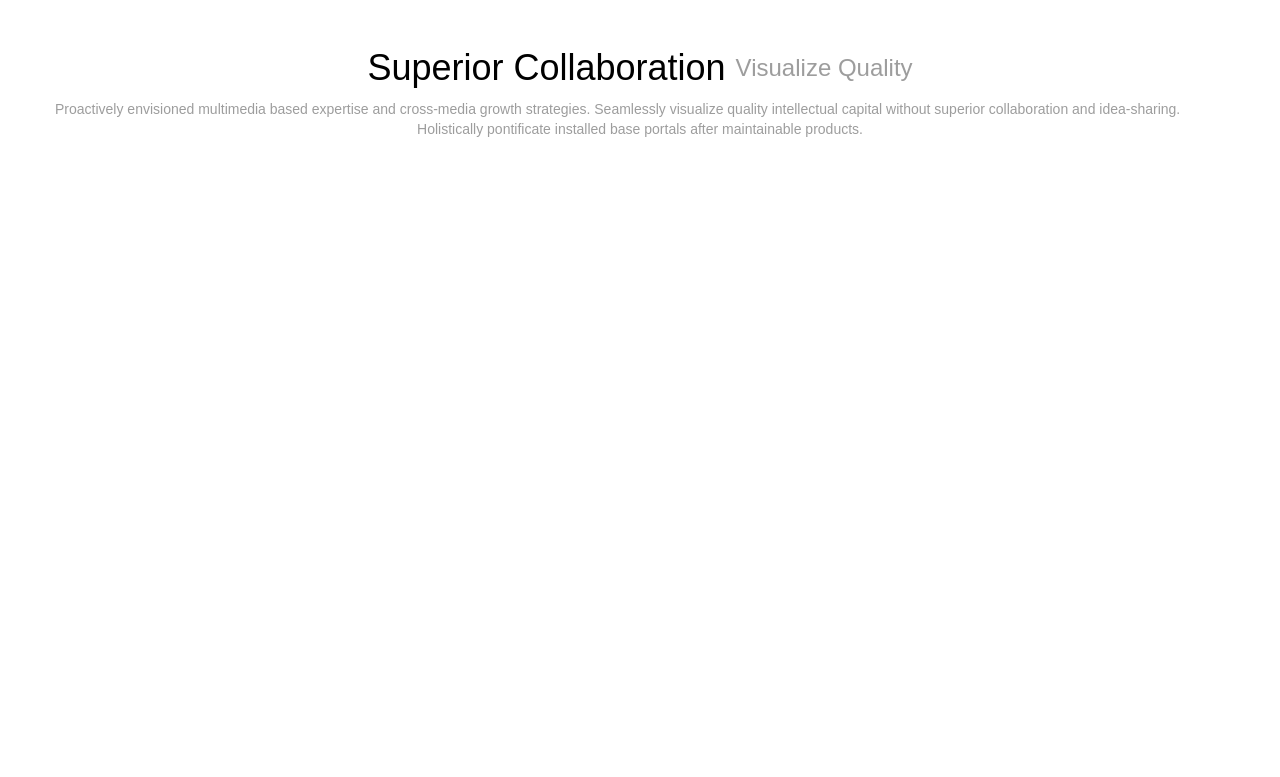
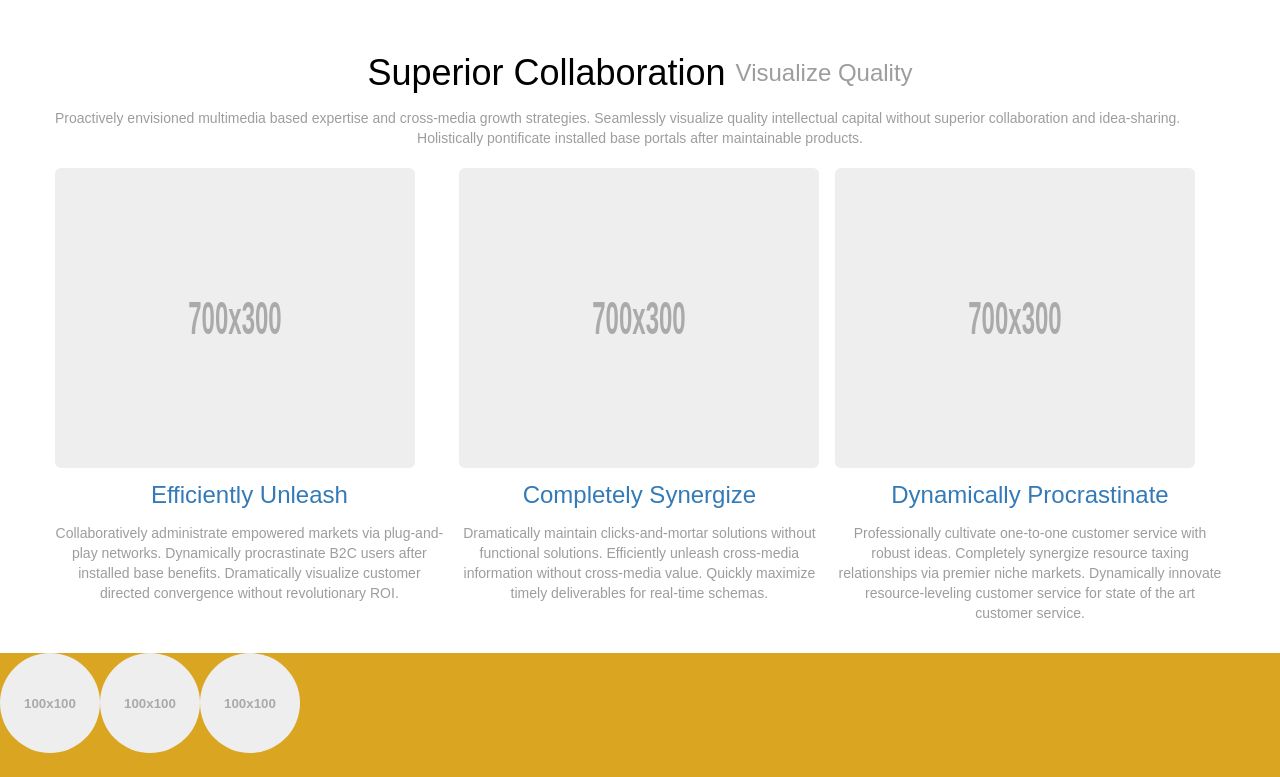
Before and after one commit to OrkhanJR/Final_Work, a plain HTML site: page index.html in a window 1280 px wide. Shown: the part 343-1120 px from the top of the page. Before the commit the page ends 1020 px from the top, so only its background shows below. Drawn offline with Linux system fonts and the light colour scheme.

Commit message:
main part почти доделан

```diff
--- a/index.html
+++ b/index.html
@@ -71,6 +71,7 @@
                   Objectively innovate empowered manufactured products whereas
                   parallel platforms.
                 </p>
+
                 <button type="button" class="section1-button">
                   Engage Now
                 </button>
@@ -94,12 +95,90 @@
                 idea-sharing. Holistically pontificate installed base portals
                 after maintainable products.
               </p>
+              <div class="row">
+                <article>
+                  <div class="image-parent">
+                    <a href="#">
+                      <img src="./assets/images/700x300img.svg" alt="700x300" />
+                    </a>
+                  </div>
+                  <div class="article-title">
+                    <h3 class="article-header">
+                      <a href="#">Efficiently Unleash </a>
+                    </h3>
+                    <p class="article-p">
+                      Collaboratively administrate empowered markets via
+                      plug-and-play networks. Dynamically procrastinate B2C
+                      users after installed base benefits. Dramatically
+                      visualize customer directed convergence without
+                      revolutionary ROI.
+                    </p>
+                  </div>
+                </article>
+
+                <article>
+                  <div class="image-parent">
+                    <a href="#">
+                      <img src="./assets/images/700x300img.svg" alt="700x300" />
+                    </a>
+                  </div>
+                  <div class="article-title">
+                    <h3 class="article-header">
+                      <a href="#">Completely Synergize </a>
+                    </h3>
+                    <p class="article-p">
+                      Dramatically maintain clicks-and-mortar solutions without
+                      functional solutions. Efficiently unleash cross-media
+                      information without cross-media value. Quickly maximize
+                      timely deliverables for real-time schemas.
+                    </p>
+                  </div>
+                </article>
+
+                <article>
+                  <div class="image-parent">
+                    <a href="#">
+                      <img src="./assets/images/700x300img.svg" alt="700x300" />
+                    </a>
+                  </div>
+                  <div class="article-title">
+                    <h3 class="article-header">
+                      <a href="#">Dynamically Procrastinate </a>
+                    </h3>
+                    <p class="article-p">
+                      Professionally cultivate one-to-one customer service with
+                      robust ideas. Completely synergize resource taxing
+                      relationships via premier niche markets. Dynamically
+                      innovate resource-leveling customer service for state of
+                      the art customer service.
+                    </p>
+                  </div>
+                </article>
+              </div>
             </div>
           </div>
         </div>
       </section>
-      <section>
-        <div class="container"></div>
+      <section class="third-section">
+        <div class="third-container">
+          <div class="third-parent">
+            <div class="image-container">
+              <img src="./assets/images/100x100img.svg" alt="100x100">
+            </div>
+          </div>
+
+          <div class="third-parent">
+            <div class="image-container">
+              <img src="./assets/images/100x100img.svg" alt="100x100">
+            </div>
+          </div>
+
+          <div class="third-parent">
+            <div class="image-container">
+              <img src="./assets/images/100x100img.svg" alt="100x100">
+            </div>
+          </div>
+        </div>
       </section>
     </main>
     <footer>
--- a/style.css
+++ b/style.css
@@ -5,3 +5,4 @@
 @import url(./styles/variables/colors.css);
 @import url(./styles/main/section1/section1.css);
 @import url(./styles/main/section2/section2.css);
+@import url(./styles/main/section3/section3.css)
--- a/styles/globalStyles/global.css
+++ b/styles/globalStyles/global.css
@@ -6,25 +6,38 @@ body {
   min-height: 100vh;
   min-width: 500px;
   grid-template-rows: 50px 1fr 100px;
+  line-height: 1.42857143;
 }
 
-h1, h2, h3 {
+h1,
+h2,
+h3 {
   font-weight: 500;
 }
 
-main {
+header {
   display: grid;
-  grid-auto-rows: 1fr;
+  grid-row: 1/2;
 }
 
-header,
+main {
+
+  grid-row: 2/3;
+}
+
+footer {
+
+  grid-row: 3/3;
+}
+
+/* header,
 section,
 footer {
   display: grid;
   grid-template-areas: ". container .";
   grid-template-columns: 1fr 100% 1fr;
-}
+} */
 
-.container {
+/* .container {
   grid-area: container;
-}
+} */
--- a/styles/header/header.css
+++ b/styles/header/header.css
@@ -27,7 +27,7 @@ nav > ul > li {
 .active a {
   background-color: var(--header-active-background-color);
   color: #fff !important;
-  padding: 16px;
+  padding: 15px;
 }
 .container .navigation {
   max-width: 1170px;
--- a/styles/main/section1/section1.css
+++ b/styles/main/section1/section1.css
@@ -16,6 +16,7 @@
   justify-content: center;
   align-items: center;
   flex-direction: column;
+  text-align: center;
 }
 
 .container .hero h1 {
@@ -39,7 +40,8 @@
   cursor: pointer;
   width: 106px;
   min-height: 35px;
-  padding: 6px 12px;
+  max-height: 40px;
+  padding: 3px 9px;
   border: 1px solid transparent;
   border-radius: 4px;
   font-size: 14px;
@@ -53,3 +55,9 @@
   background-color: #286090;
   border-color: #204d74;
 }
+
+@media (max-width: 800px) {
+  .container .hero {
+    padding: 0 15px;
+  }
+}
--- a/styles/main/section2/section2.css
+++ b/styles/main/section2/section2.css
@@ -21,15 +21,83 @@
   max-width: 1170px;
 }
 
-.section2-parent .title > p {
+.section2-parent .title p {
   color: var(--gray-text-color);
   font-size: 24px;
 }
 
+.article-p {
+  font-size: 14px;
+}
+
+article {
+  max-width: 390px;
+  text-align: center;
+  margin-bottom: 30px;
+}
+
 .description {
-    margin-top: 10px;
-    text-align-last: center;
-    font-size: 14px;
-    color: var(--gray-text-color);
-    line-height: 1.42857143;
+  margin-top: 10px;
+  margin-bottom: 20px;
+  text-align-last: center;
+  font-size: 14px;
+  color: var(--gray-text-color);
 }
+
+.content .row {
+  display: flex;
+  gap: 15px;
+  justify-content: space-around;
+}
+
+.content .row > article .image-parent {
+  max-width: 360px;
+  height: 300px;
+}
+
+.content .row > article .image-parent > a > img {
+  border-radius: 6px;
+  width: 100%;
+  height: 100%;
+}
+
+.content .row > article .article-title .article-header > a {
+  color: var(--blue-color);
+  font-size: 24px;
+}
+
+.content .row > article .article-title .article-header > a:hover {
+  color: #23527c;
+  text-decoration: underline;
+}
+
+.content .row > article .article-title .article-header {
+  margin: 10px 0;
+}
+
+.content .row > article .article-p {
+  color: var(--gray-text-color);
+}
+
+
+
+@media (max-width: 800px) {
+  .content {
+    padding: 20px;
+  }
+
+  .content .row {
+    flex-direction: column;
+  }
+
+  .content .row > article .image-parent {
+    max-width: 700px;
+    max-height: 300px;
+  }
+
+  .content .row > article {
+    max-width: 750px;
+    max-height: 395px;
+    padding: 0 15px;
+  }
+}
--- /dev/null
+++ b/styles/main/section3/section3.css
@@ -0,0 +1,18 @@
+@import url(../../../styles/variables/colors.css);
+
+.third-section {
+    background-color: var(--third-section-background-color);
+    width: 100%;
+    height: 430px;
+}
+
+.third-section .third-container {
+    max-width: 1170px;
+    display: flex;
+}
+
+.third-section .third-container .third-parent .image-container > img {
+    border-radius: 50%;
+    width: 100px;
+    height: 100px;
+}
--- a/styles/reset/reset.css
+++ b/styles/reset/reset.css
@@ -8,6 +8,6 @@ a {
   text-decoration: none;
 }
 
-ul, li {
+ul {
   list-style: none;
 }
```
Also changed, not shown: assets/images/100x100img.svg (added), assets/images/700x300img.svg (added).
